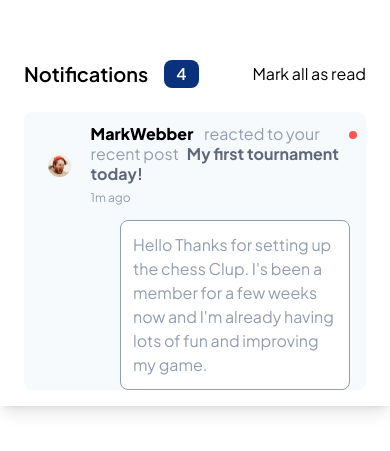
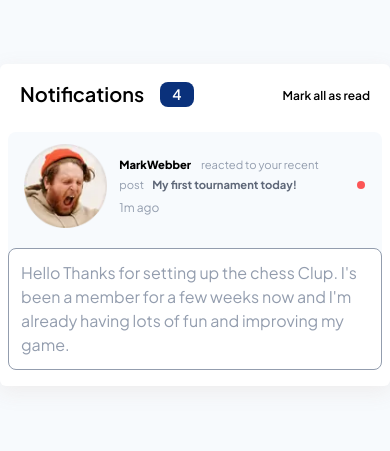
Before and after one commit to pxycknomdictator/Notification-Page, a React (Vite) app: page / in a window 390 px wide. Shown: the part 197-648 px from the top of the page. Built offline with nearby package versions, Linux system fonts and the light colour scheme.

Commit message:
add fully responsive design

```diff
--- a/src/App.jsx
+++ b/src/App.jsx
@@ -5,8 +5,11 @@ import Comments from "./components/Comments/Comments";
 const App = () => {
   return (
     <>
-      <main className="w-full h-full grid place-items-center">
-        <section className="sm:w-full md:w-[600px] lg:w-[660px] shadow-lg py-4 px-6">
+      <main className="w-full h-full grid place-items-center bg-Very-light-grayish-blue">
+        <section
+          id="shadow"
+          className="sm:w-full bg-White ssm:px-2 rounded-md md:w-[600px] lg:w-[660px] py-4 px-6 sm:px-6"
+        >
           <Header></Header>
           <div className="mt-6 grid gap-3">
             <Comments></Comments>
--- a/src/components/Comments/Comments.jsx
+++ b/src/components/Comments/Comments.jsx
@@ -4,12 +4,12 @@ import profile from "../../assets/avatar-mark-webber.webp";
 const Comments = () => {
   return (
     <section className="w-full bg-Very-light-grayish-blue rounded-lg">
-      <div className=" flex items-center gap-5 py-3 px-6 cursor-pointer">
-        <div className="w-12">
+      <div className="ssm:px-4 ssm:gap-3 flex items-center gap-5 py-3 px-6 cursor-pointer">
+        <div className="w-12 ssm:w-32 sm:w-14">
           <img className="w-full" src={profile} alt="profile-Image" />
         </div>
         <div>
-          <div className="sm:text-[.75rem] md:text-[.8rem] lg:text-[.9rem] leading-5 relative">
+          <div className="ssm:text-[.7rem] sm:text-[.85rem] md:text-[.8rem] lg:text-[.9rem] leading-5 relative">
             <span className="font-extrabold mr-2">MarkWebber</span>{" "}
             <span className="text-Grayish-blue mr-2">
               reacted to your recent post
@@ -22,7 +22,7 @@ const Comments = () => {
         </div>
       </div>
       <div>
-        <article className="rounded-lg md:text-[.7rem] lg:text-[.9rem] bg-White text-Grayish-blue border border-r-Grayish-blue py-3 px-3 ml-24 mr-4">
+        <article className="ssm:ml-0 ssm:mt-2 ssm:mr-0 sm:mr-4 sm:ml-[5.3rem] rounded-lg md:text-[.7rem] lg:text-[.9rem] bg-White text-Grayish-blue border border-r-Grayish-blue py-3 px-3 ml-24 mr-4">
           Hello Thanks for setting up the chess Clup. I's been a member for a
           few weeks now and I'm already having lots of fun and improving my
           game.
--- a/src/components/Header/Header.jsx
+++ b/src/components/Header/Header.jsx
@@ -2,15 +2,17 @@ import React from "react";
 
 const Header = () => {
   return (
-    <header className="flex justify-between items-center">
+    <header className="flex justify-between items-center ssm:px-3">
       <div className="flex items-center gap-4">
         <h1 className="font-semibold text-xl">Notifications</h1>
-        <span className="bg-blue text-White font-semibold py-[2px] px-3 rounded-lg">
+        <span className="bg-blue text-White font-semibold ssm:text-[.9rem] py-[2px] px-3 rounded-lg">
           4
         </span>
       </div>
       <div>
-        <span className="hover:text-blue cursor-pointer animation">Mark all as read</span>
+        <span className="hover:text-blue cursor-pointer ssm:text-xs ssm:font-semibold animation">
+          Mark all as read
+        </span>
       </div>
     </header>
   );
--- a/src/index.css
+++ b/src/index.css
@@ -22,7 +22,31 @@
     right: -15px;
   }
 
+  #shadow {
+    box-shadow: 0px 6px 20px hsl(0deg 7% 93% / 92%);
+  }
+
   .animation {
     transition: all 0.25s ease-in-out;
   }
+
+  @media (min-width: 320px) {
+    .red-Dot::after {
+      top: 27px;
+      right: 1px;
+    }
+  }
+
+  @media (min-width: 640px) {
+    .red-Dot::after {
+      top: 5px;
+      right: -30px;
+    }
+  }
+  @media (min-width: 768px) {
+    .red-Dot::after {
+      top: 7px;
+      right: -23px;
+    }
+  }
 }
--- a/tailwind.config.js
+++ b/tailwind.config.js
@@ -15,6 +15,21 @@ export default {
       "Dark-grayish-blue": "hsl(219, 12%, 42%)",
       "Very-dark-blue": "hsl(224, 21%, 14%)",
     },
+    screens: {
+      ssm: "320px",
+
+      smd: "500px",
+
+      sm: "640px",
+
+      md: "768px",
+
+      lg: "1024px",
+
+      xl: "1280px",
+
+      "2xl": "1536px",
+    },
     extend: {},
   },
   plugins: [],
```
